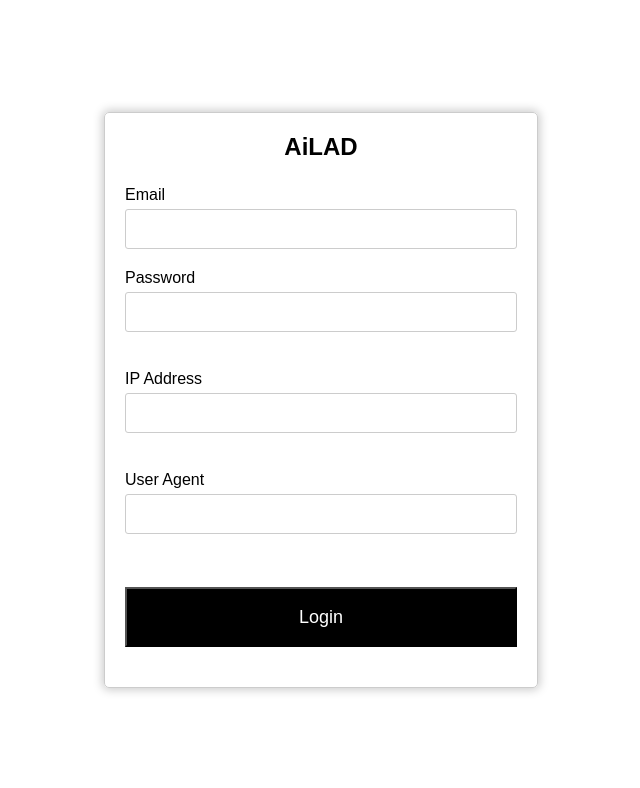
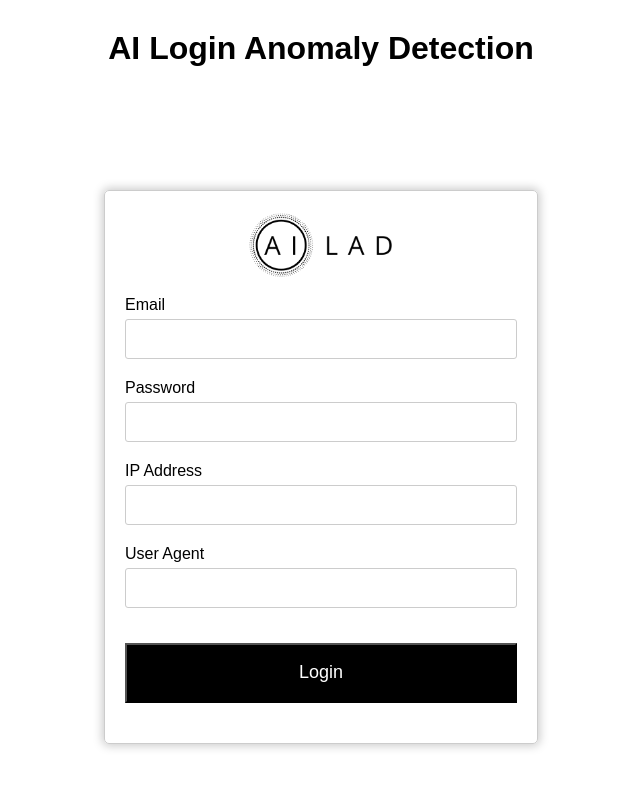
Before and after one commit to shammirbaig/Ai-LAD, a plain HTML site: page index.html in a window 1280 px wide. Shown: the whole page, without its empty margins (319-959 px from the left). Drawn offline with Linux system fonts and the light colour scheme.

Commit message:
added logo

```diff
--- a/index.html
+++ b/index.html
@@ -4,21 +4,22 @@
     <link rel="stylesheet" type="text/css" href="styles.css">
 </head>
 <body>
+    <h1 style="text-align: center; font-weight: bold;margin-top: 30px;  font-family: Arial, sans-serif;">AI Login Anomaly Detection</h1>
     <div id="parent">
 
     <div class="container">
 
         <div id="login" class="form-container">
-            <h2 style="text-align: center;margin-bottom: 20px;">AiLAD</h2>
+            <img src="./logo.png" style="display: block; margin: 0 auto; margin-bottom: 10px; width: 150px;">
             <form id="login-form" onsubmit="submitForm(event, 'login')">
                 <label for="login-email">Email</label>
                 <input type="email" id="login-email" name="login-email" required>
                 <label for="login-password">Password</label>
-                <input type="password" id="login-password" name="login-password" required><br>
+                <input type="password" id="login-password" name="login-password" required>
                 <label for="login-Ipaddress">IP Address</label>
-                <input type="text" id="login-Ipaddress" name="login-Ipaddress" required><br>
+                <input type="text" id="login-Ipaddress" name="login-Ipaddress" required>
                 <label for="Useragent">User Agent</label>
-                <input type="text" id="Useragent" name="Useragent" required><br>
+                <input type="text" id="Useragent" name="Useragent" required>
                 <div id="message"></div>
 
                 <button id="login-button" onclick="submitForm(event, 'login')">Login</button>
--- a/script.js
+++ b/script.js
@@ -60,12 +60,12 @@ async function submitForm(event, formId) {
     profile.innerHTML=`<h2>Hi! ${data.Profile.Email[0].Value}</h2>`;
     loginshow.style.display="block";
     risk.innerHTML= `Your risk score is ${data.fraud.score} and risk factor is ${data.fraud.ruleId}`;
-
+    form.reset();
 
 
   }
   console.log(data)
-  form.reset();
+
 
     // Here you can send 'data' using AJAX to your server.
 }
--- a/styles.css
+++ b/styles.css
@@ -82,3 +82,8 @@ input{
     justify-content: space-around;
 
 }
+
+#risk{
+    font-size: 20px;
+    font-weight: bold;
+}
```
Also changed, not shown: logo.png (added).
